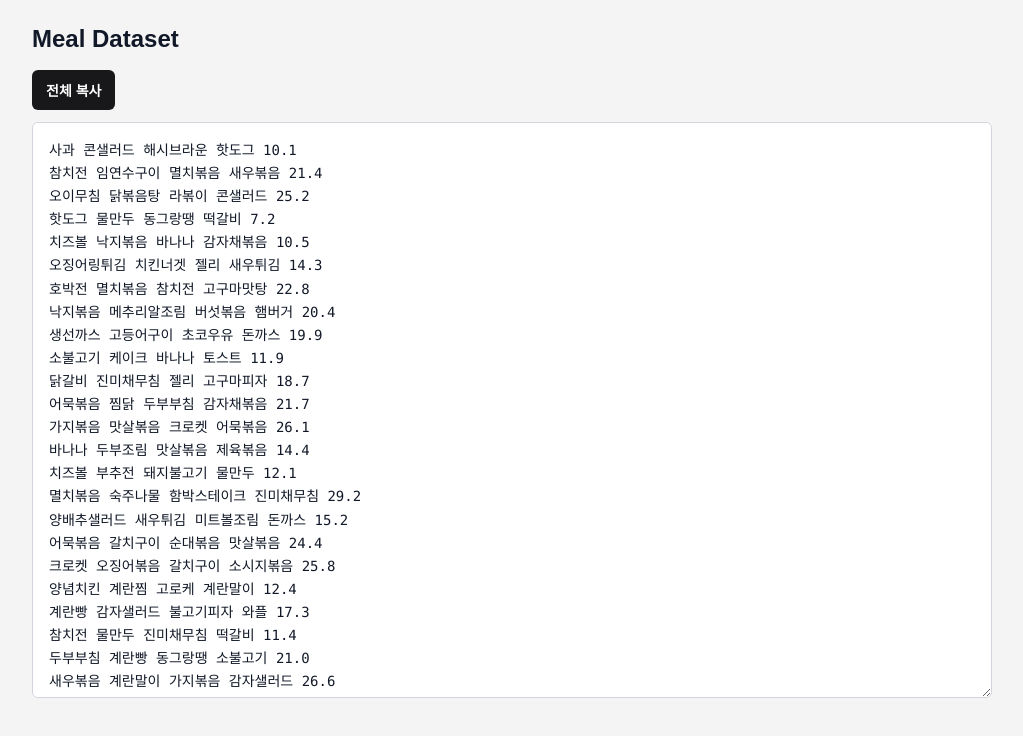
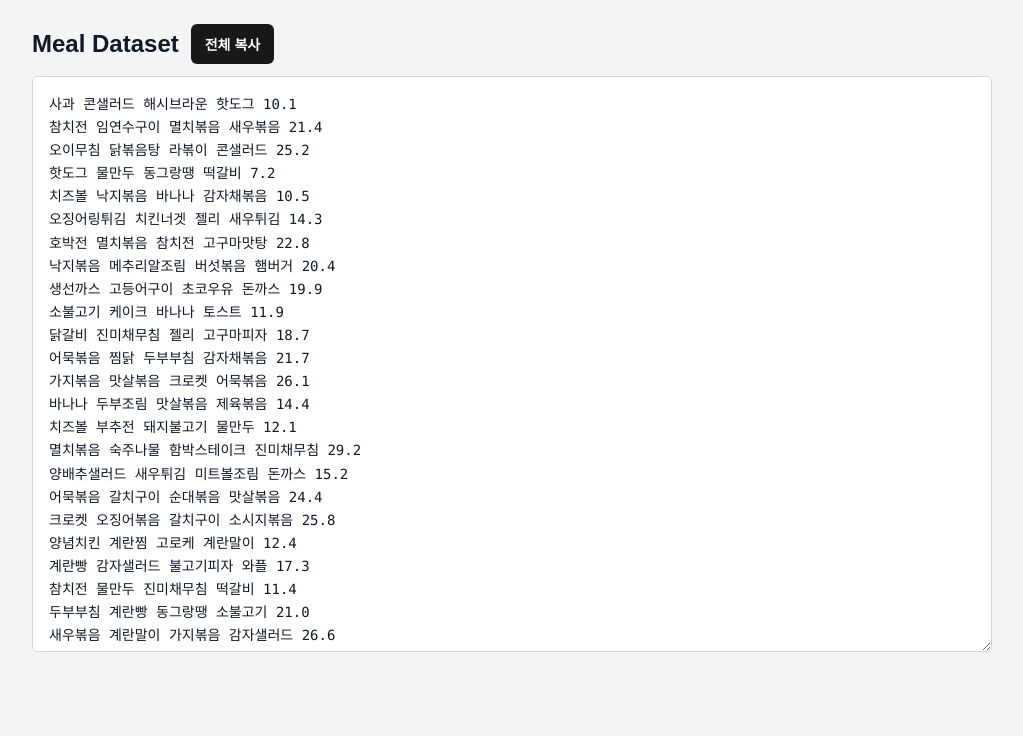
Before and after one commit to Min-08/datasetcloudflare, a plain HTML site: page index.html in a window 1280 px wide. Shown: the whole page, without its empty margins (128-1151 px from the left). Drawn offline with Linux system fonts and the light colour scheme.

Commit message:
Move copy button beside title

```diff
--- a/index.html
+++ b/index.html
@@ -17,8 +17,15 @@
       max-width: 960px;
       margin: 0 auto;
     }
+    .titlebar {
+      display: flex;
+      align-items: center;
+      gap: 12px;
+      flex-wrap: wrap;
+      margin-bottom: 12px;
+    }
     h1 {
-      margin: 0 0 8px;
+      margin: 0;
       font-size: 24px;
       line-height: 1.25;
     }
@@ -26,7 +33,6 @@
       display: flex;
       align-items: center;
       gap: 12px;
-      margin: 16px 0 12px;
     }
     button {
       border: 0;
@@ -63,10 +69,12 @@
 </head>
 <body>
   <main>
-    <h1>Meal Dataset</h1>
-    <div class="actions">
-      <button type="button" id="copyButton">전체 복사</button>
-      <span id="status" aria-live="polite"></span>
+    <div class="titlebar">
+      <h1>Meal Dataset</h1>
+      <div class="actions">
+        <button type="button" id="copyButton">전체 복사</button>
+        <span id="status" aria-live="polite"></span>
+      </div>
     </div>
     <textarea id="dataset" readonly>사과 콘샐러드 해시브라운 핫도그 10.1
 참치전 임연수구이 멸치볶음 새우볶음 21.4
```
